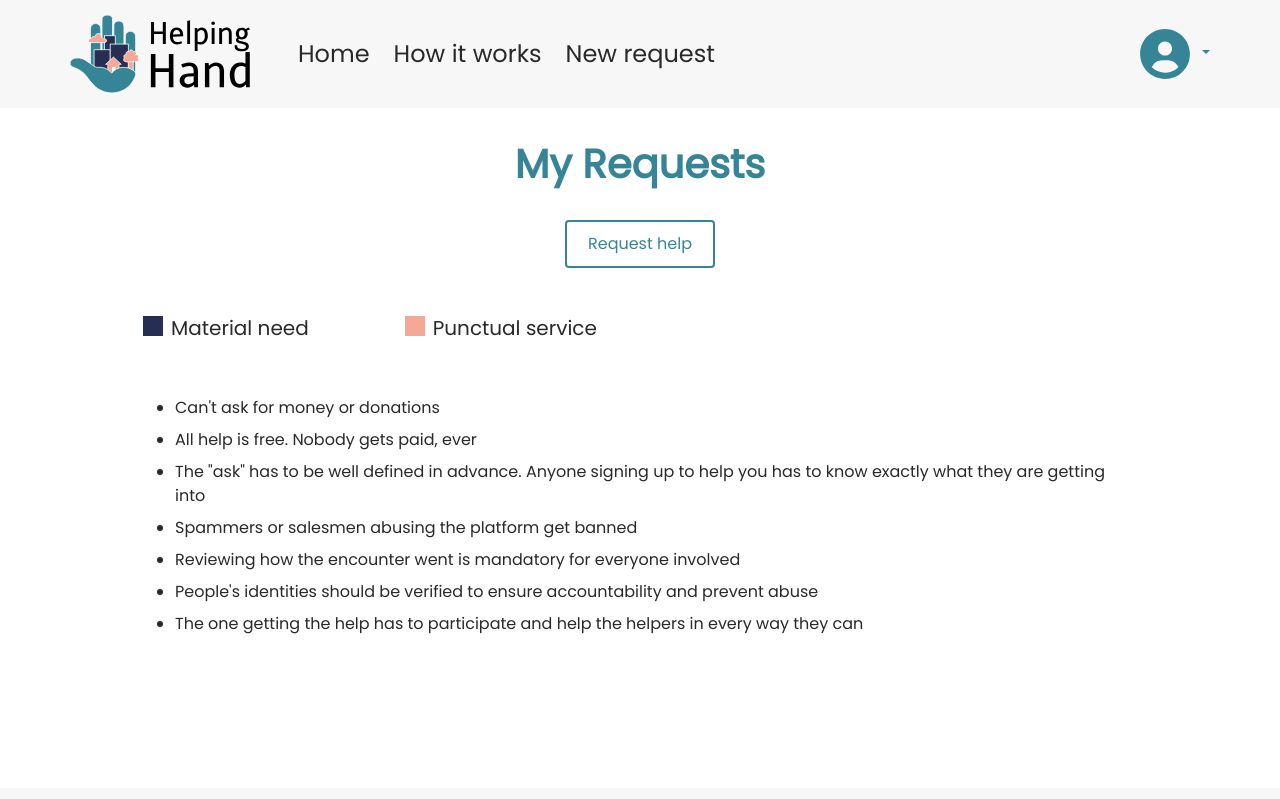
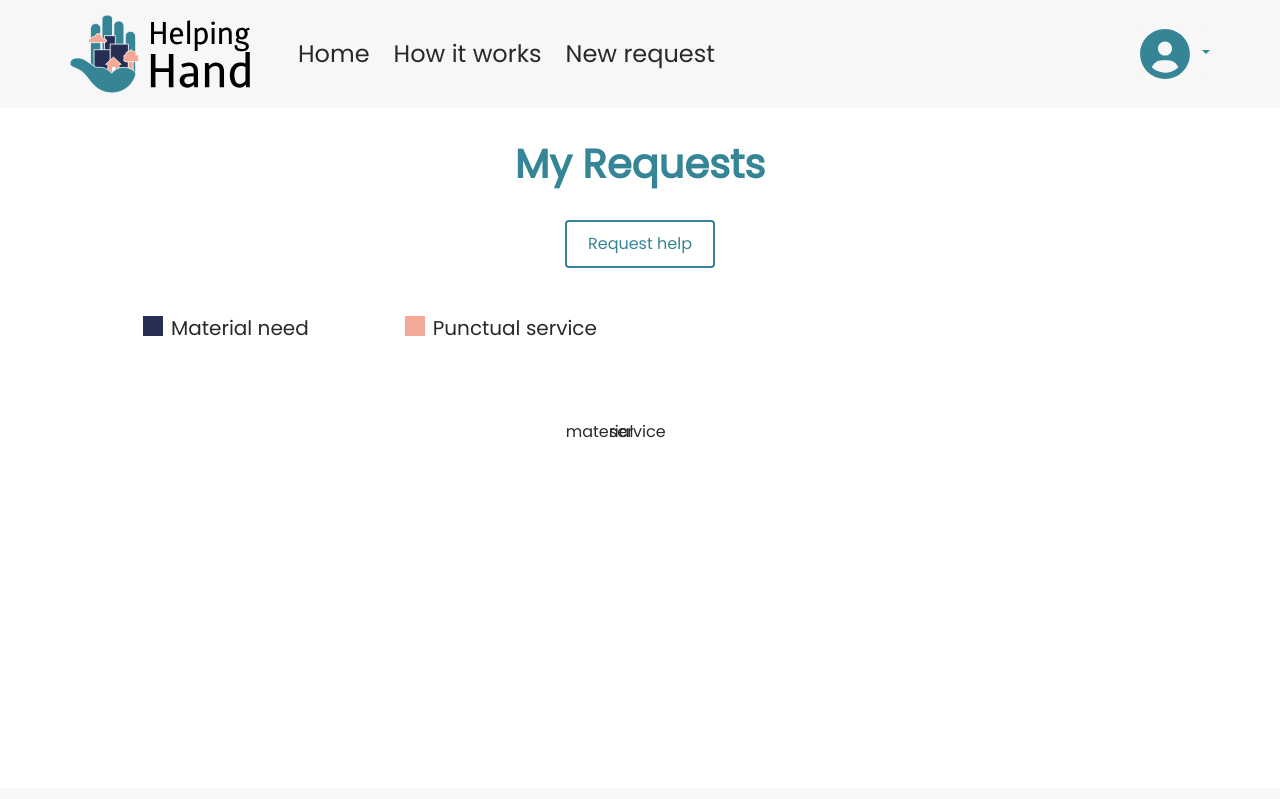
Before and after one commit to MathieuParadis/helping-hand, a React (Create React App) app: page /my-requests in a window 1280 px wide. Shown: the top 799 px of the page. Built offline with nearby package versions, Linux system fonts and the light colour scheme; what pigeon-maps would draw is missing.

Commit message:
cretated requests cards

```diff
--- /dev/null
+++ b/src/components/MaterialRequestCard.jsx
@@ -0,0 +1,13 @@
+import React from 'react';
+
+const MaterialRequestCard = () => {
+  return (
+    <div className="request-card material-request-card">
+      <div className="card-content d-flex flex-column">
+        material
+      </div>
+    </div>
+  );
+};
+
+export default MaterialRequestCard;
--- /dev/null
+++ b/src/components/ServiceRequestCard.jsx
@@ -0,0 +1,13 @@
+import React from 'react';
+
+const ServiceRequestCard = () => {
+  return (
+    <div className="request-card service-request-card">
+      <div className="card-content d-flex flex-column">
+        service
+      </div>
+    </div>
+  );
+};
+
+export default ServiceRequestCard;
--- a/src/components/TestimonyCard.jsx
+++ b/src/components/TestimonyCard.jsx
@@ -8,12 +8,10 @@ const TestimonyCard = ({testimony}) => {
   return (
     <div className="testimony-card py-3">
       <div className="card-content d-flex flex-column">
-
         <div className="card-top">
           <img src={pattern2} className="card-pattern" alt="card decoration pattern" />
           <img src={testimony.img_url} alt={testimony.name + " photo"} className="picture" />
         </div>
-
         <div className="card-bottom d-flex flex-column justify-content-center align-items-center">
           <h4 className="fw-bold text-center mb-3">{testimony.name}</h4>
           <p className="mx-3 mb-0 text-justify">{testimony.testimony}</p>
--- a/src/pages/MapRequests.jsx
+++ b/src/pages/MapRequests.jsx
@@ -20,11 +20,10 @@ const MapRequests = () => {
   const [coordinatesBlueMarker, setCoordinatesBlueMarker] = useState([0, 0]);
   const [widthBlueMarker, setWidthBlueMarker] = useState(0);
 
-
   const colorMaterial = "#F4A896";
   const colorService = "#262F53"
 
-  const colorChoice = (request) => {
+  const MarkerColorChoice = (request) => {
     return request.request.type === "material" ? colorMaterial : colorService;
   }
 
@@ -47,7 +46,7 @@ const MapRequests = () => {
                   {
                     requests.map((request) => {
                       return (
-                        <Marker width={100} anchor={[request.request.position.lat, request.request.position.lgn]} color={colorChoice(request)} key={request.requester.first_name + request.requester.last_name} />
+                        <Marker width={100} anchor={[request.request.position.lat, request.request.position.lgn]} color={MarkerColorChoice(request)} key={request.requester.first_name + request.requester.last_name} />
                       )
                     })
                   }
--- a/src/pages/Requests.jsx
+++ b/src/pages/Requests.jsx
@@ -1,5 +1,12 @@
 // CONFIG IMPORTS
 import React, {useEffect} from 'react';
+
+// COMPONENTS IMPORTS
+import MaterialRequestCard from '../components/MaterialRequestCard';
+import ServiceRequestCard from '../components/ServiceRequestCard';
+
+// DATA IMPORTS
+import requests from '../data/Requests';
 
 const Requests = () => {
   const openNewRequestModal = (e) => {
@@ -20,15 +27,17 @@ const Requests = () => {
             <span className="me-2" id="material"></span><p className="pe-5 h5">Material need</p>
             <span className="ms-5 me-2" id="service"></span><p className="h5">Punctual service</p>
           </div>
-          <ul>
-            <li className="mb-2">Can't ask for money or donations</li>
-            <li className="mb-2">All help is free. Nobody gets paid, ever</li>
-            <li className="mb-2">The "ask" has to be well defined in advance. Anyone signing up to help you has to know exactly what they are getting into</li>
-            <li className="mb-2">Spammers or salesmen abusing the platform get banned</li>
-            <li className="mb-2">Reviewing how the encounter went is mandatory for everyone involved</li>
-            <li className="mb-2">People's identities should be verified to ensure accountability and prevent abuse</li>
-            <li className="mb-2">The one getting the help has to participate and help the helpers in every way they can</li>
-          </ul>
+
+          <div className="row row-cols-1 row-cols-md-2 row-cols-lg-4 g-4 py-4">
+            {
+              requests.map((request) => {
+                return (
+                  request.request.type === "material" ? <MaterialRequestCard /> : <ServiceRequestCard />
+                )
+              })
+            }
+          </div>
+
         </div>
       </div>
     </div>
```
Also changed, not shown: src/components/RequestCard.jsx (deleted, +0 -11 lines).
